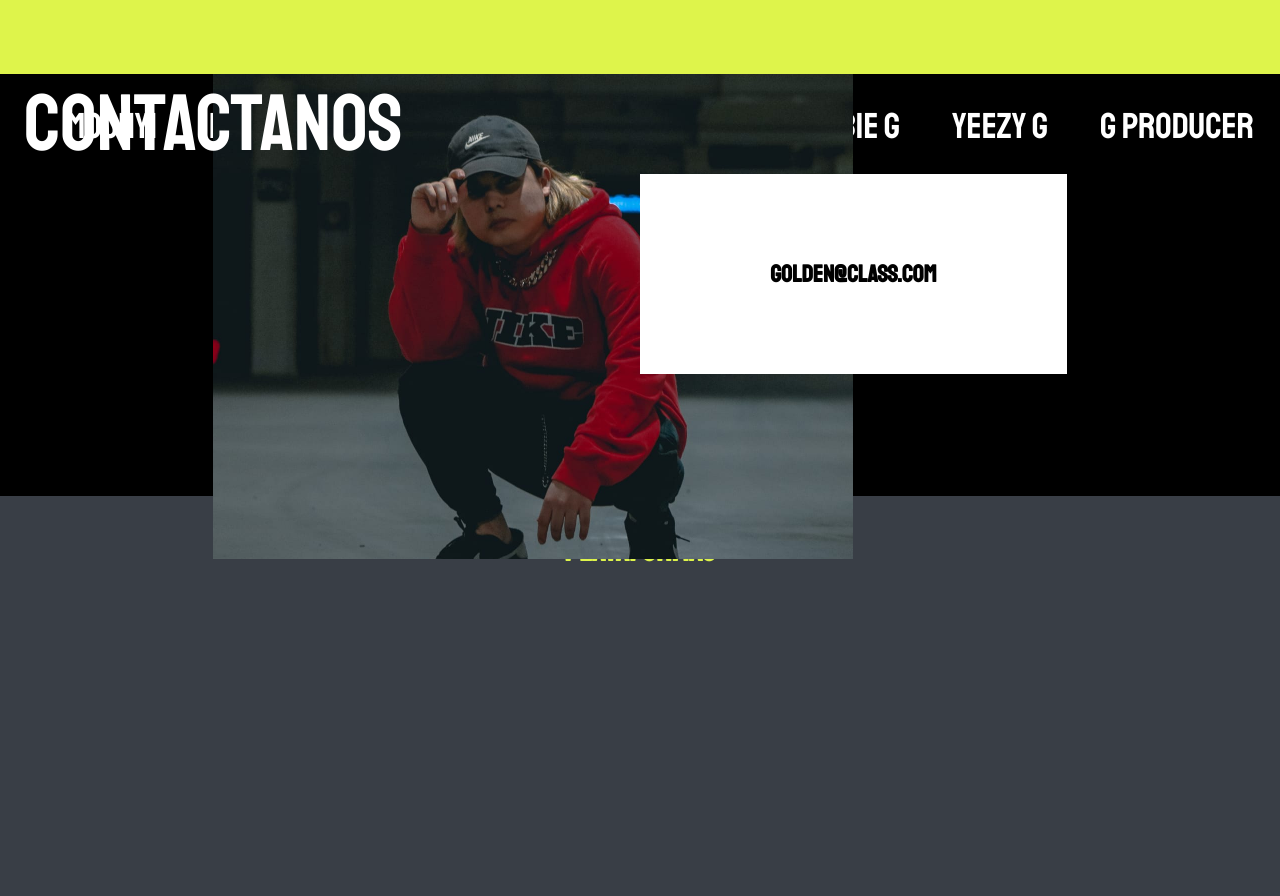
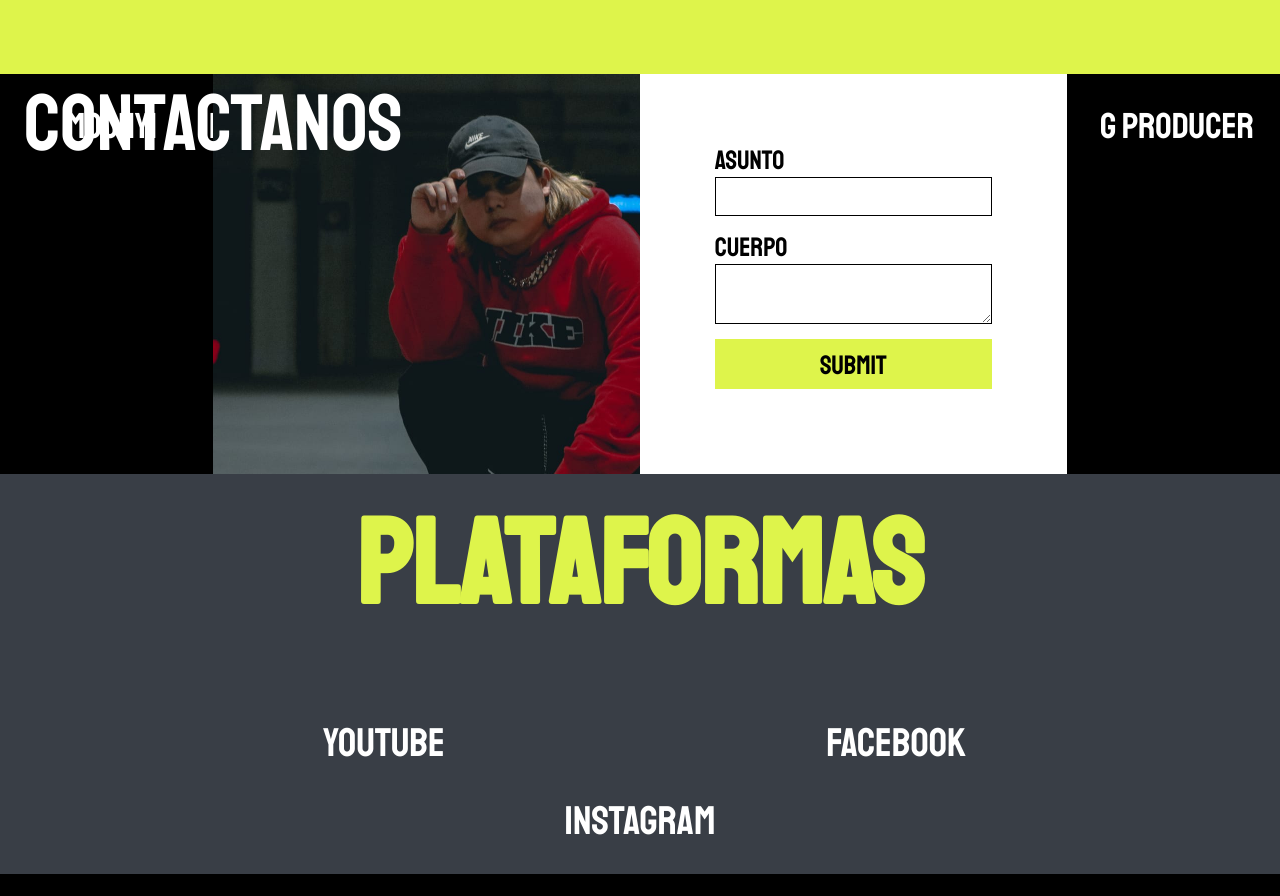
Before and after one commit to frxncismor/golden-class, a website: page index.html in a window 1280 px wide. Shown: the part 1547-2443 px from the top of the page. After the commit the page ends 2421 px from the top, so only its background shows below. Drawn offline with nearby package versions, Linux system fonts and the light colour scheme.

Commit message:
[ADD] Mail functionality

```diff
--- a/index.html
+++ b/index.html
@@ -75,11 +75,23 @@
 					<img src="./images/luis.jpg" alt="" />
 				</div>
 				<div class="contact__card3">
-					<h2>golden@class.com</h2>
+					<form action="">
+						<label for="subject">Asunto</label>
+						<input type="text" id="subject" />
+						<label for="body">Cuerpo</label>
+						<textarea type="text" id="body"></textarea>
+						<input id="submit" type="submit" onclick="sendMail()" />
+					</form>
+					<!-- <a href="mailto:goldenclass73@gmail.com">goldenclass73@gmail.com</a> -->
 				</div>
 			</div>
 			<div class="platforms">
 				<h1 class="platforms__title">Plataformas</h1>
+				<a class="platforms__title--instagram" target="_blank" href="https://www.instagram.com/goldenclass73/">Instagram</a>
+				<a class="platforms__title--facebook" target="_blank" href="https://www.facebook.com/goldenclassentertainment">Facebook</a>
+				<a class="platforms__title--youtube" target="_blank" href="https://www.youtube.com/channel/UCAV3sRp4TNIzudvM62GOsBg"
+					>Youtube</a
+				>
 			</div>
 		</div>
 		<script src="./main.js"></script>
--- a/main.js
+++ b/main.js
@@ -74,3 +74,10 @@ function showMember(member) {
 			break;
 	}
 }
+
+function sendMail() {
+	var subject = document.querySelector('#subject').value;
+	var body = document.querySelector('#body').value;
+	console.log({subject, body});
+	window.location.href = 'mailto:goldenclass73@gmail.com?subject=' + subject + '&body=' + body;
+}
--- a/style.css
+++ b/style.css
@@ -219,9 +219,10 @@ h1{
 
 .contact{
     height: 50vh;
-  display: grid;
-  grid-template-columns: 1fr 1fr 1fr 1fr 1fr 1fr;
-  grid-template-rows:  1fr 1fr 1fr 1fr;
+    display: grid;
+    grid-template-columns: 1fr 1fr 1fr 1fr 1fr 1fr;
+    grid-template-rows:  1fr 1fr 1fr 1fr;
+    overflow: hidden;
 }
 
 .contact__card1{
@@ -247,7 +248,7 @@ h1{
 }
 
 .contact__card3{
-    grid-row: 2 / span 2;
+    grid-row: 1 / span 4;
     grid-column: 4 / span 2;
     z-index: 3;
     background-color: white;
@@ -256,18 +257,111 @@ h1{
     align-items: center;
 }
 
-.contact__card3 h2{
+.contact__card3 form{
+    display: flex;
+    flex-direction: column;
+    justify-content: center;
+    height: 65%;
+    width: 65%;
+}
+
+.contact__card3 label{
     font-family: 'Staatliches', cursive;
+    font-size: 20pt;
+}
+
+.contact__card3 input{
+    height: 25px;
+    border: 1px solid;
+    margin-bottom: 15px;
+    font-weight: 100;
+    padding: 10px;
+    font-family: 'Staatliches', cursive;
+}
+
+.contact__card3 textarea{
+    margin-bottom: 15px;
+    border: 1px solid;
+    height: 130px;
+    font-family: 'Staatliches', cursive;
+    font-weight: 100;
+    padding: 10px;
+}
+
+.contact__card3 #submit{
+    background-color: #def44b;
+    color: black;
+    font-family: 'Staatliches', cursive;
+    font-size: 20pt;
+    border: none;
+    height: 50px;
+
+}
+
+.contact__card3 #submit:hover{
+    background: black;
+    color: pink;
+}
+
+.contact__card3 a{
+    font-family: 'Staatliches', cursive;
+    color: black;
+    text-decoration: none;
+    font-size: 30pt;
+}
+
+.contact__card3 a:hover{
+    color: #def44b;
 }
 
 .platforms{
     background-color: #393e46;
     height: 50vh;
     font-family: 'Staatliches', cursive;
+    display: grid;
+    margin: 0 0 0 0;
+    grid-template-columns: 1fr 1fr 1fr 1fr 1fr;
+    grid-template-rows: 1fr 1fr 1fr 1fr;
 }
 
 .platforms__title{
     text-align: center;
-    padding-top: 35px;
     color: #def44b;
+    font-size: 90pt;
+    margin: 16px 0 0 0;
+    grid-column: 2 / span 3;
 }
+
+.platforms__title--facebook{
+    color: white;
+    grid-column: 4 / span 1;
+    grid-row: 3 / span 1;
+    font-size: 30pt;
+    text-align: center;
+}
+
+
+.platforms__title--instagram{
+    color: white;
+    grid-column: 3 / span 1;
+    grid-row: 4 / span 1;
+    font-size: 30pt;
+    text-align: center;
+}
+
+.platforms__title--youtube{
+    color: white;
+    grid-column: 2 / span 1;
+    grid-row: 3 / span 1;
+    font-size: 30pt;
+    text-align: center;
+}
+
+.platforms__title--facebook:hover, .platforms__title--instagram:hover, .platforms__title--youtube:hover{
+    color: #f0b;
+}
+
+.platforms__title--instagram, .platforms__title--facebook, .platforms__title--youtube{
+    text-decoration: none;
+    cursor: pointer;
+}
```
